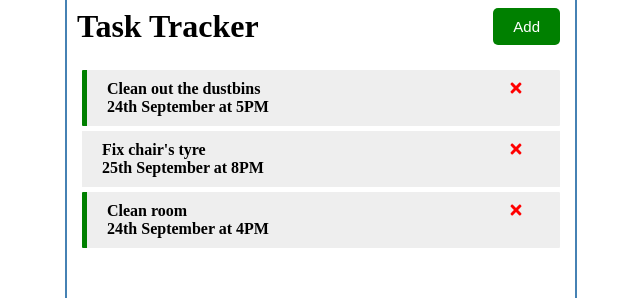
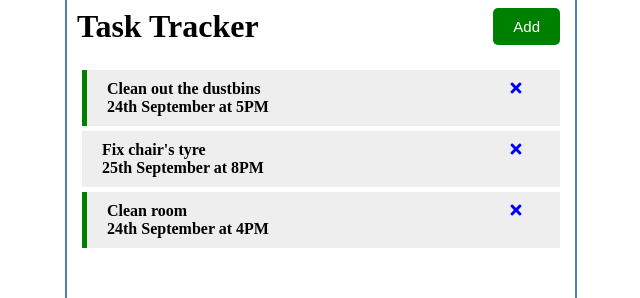
Before and after one commit to gantavya99/First-React-App, a React (Create React App) app: page / in a window 1280 px wide. Shown: the part 169-467 px from the top of the page, without its empty margins (319-959 px from the left). Built offline with nearby package versions, Linux system fonts and the light colour scheme.

Commit message:
adding green border to reminder

```diff
--- a/src/index.css
+++ b/src/index.css
@@ -49,16 +49,17 @@
     padding: 10px 20px;
     cursor: pointer;
     font-size:medium;
+
   }
   /* .day{
     background: #ebf0ed;
   } */
   .X-icon{
-    color:red;
+    color:blue;
     position:fixed;
     right:10%;
   }
   .task.reminder{
     border-left:5px solid green;
-    border-radius:1px;
+
   }
```
Also changed, not shown: src/Task.js (+4 -3 lines).
